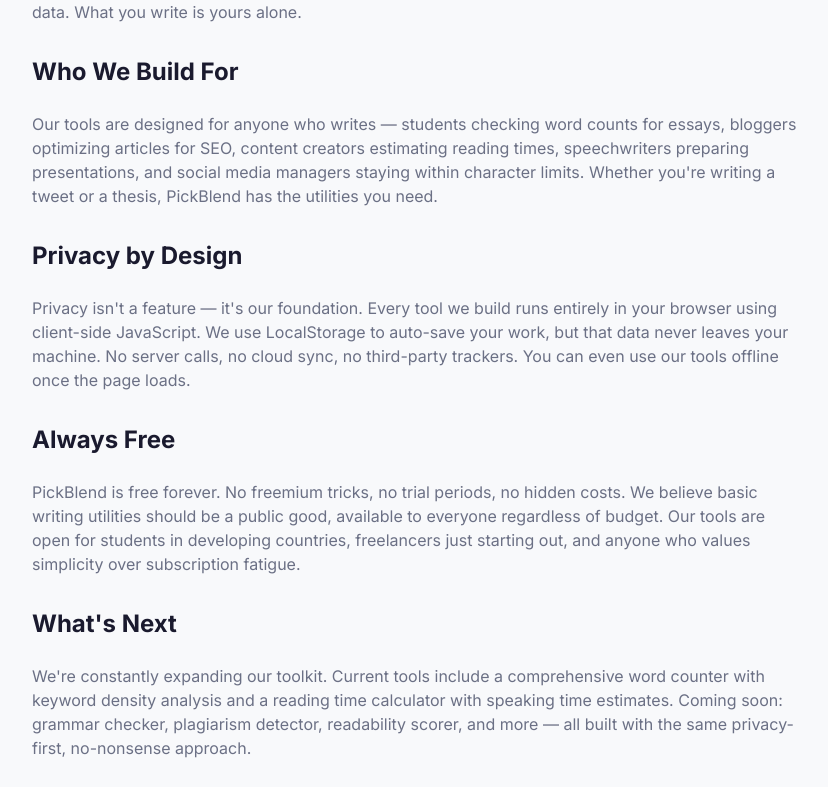
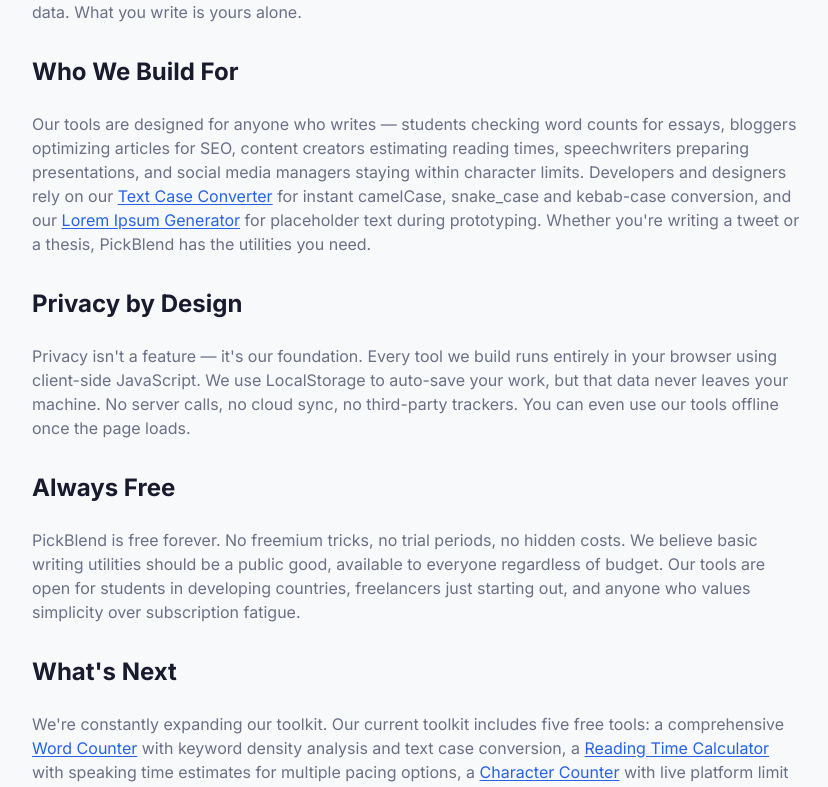
Before and after one commit to MJunaidAsghar60/PickBlend, a Next.js app: page /about in a window 1280 px wide. Shown: the part 509-1296 px from the top of the page, without its empty margins (224-1052 px from the left). Built offline with nearby package versions, Linux system fonts and the light colour scheme.

Commit message:
Update About page: mention all 5 live tools with internal links
Co-Authored-By: Claude Sonnet 4.6 <noreply@anthropic.com>

```diff
--- a/app/about/page.tsx
+++ b/app/about/page.tsx
@@ -1,10 +1,11 @@
 import type { Metadata } from "next";
+import Link from "next/link";
 import { Construction } from "lucide-react";
 
 export const metadata: Metadata = {
   title: "About PickBlend — Free Writing Tools for Everyone",
   description:
-    "PickBlend builds free, privacy-first writing tools for writers, students, and creators. No sign-ups, no ads blocking your work, no data sent to servers.",
+    "PickBlend builds free, privacy-first writing tools including word counter, reading time calculator, character counter, text case converter, and lorem ipsum generator. No sign-up, 100% private.",
   authors: [{ name: "PickBlend" }],
   openGraph: {
     type: "website",
@@ -12,7 +13,7 @@ export const metadata: Metadata = {
     siteName: "PickBlend",
     title: "About PickBlend — Free Writing Tools for Everyone",
     description:
-      "PickBlend builds free, privacy-first writing tools for writers, students, and creators. No sign-ups, no ads blocking your work, no data sent to servers.",
+      "PickBlend builds free, privacy-first writing tools including word counter, reading time calculator, character counter, text case converter, and lorem ipsum generator. No sign-up, 100% private.",
     url: "https://pickblend.com/about",
   },
   twitter: {
@@ -59,7 +60,7 @@ export default function AboutPage() {
 
           <h2 className="mt-8 text-2xl font-bold text-text">Who We Build For</h2>
           <p>
-            Our tools are designed for anyone who writes — students checking word counts for essays, bloggers optimizing articles for SEO, content creators estimating reading times, speechwriters preparing presentations, and social media managers staying within character limits. Whether you&apos;re writing a tweet or a thesis, PickBlend has the utilities you need.
+            Our tools are designed for anyone who writes — students checking word counts for essays, bloggers optimizing articles for SEO, content creators estimating reading times, speechwriters preparing presentations, and social media managers staying within character limits. Developers and designers rely on our <Link href="/tools/case-converter" className="text-primary underline underline-offset-2">Text Case Converter</Link> for instant camelCase, snake_case and kebab-case conversion, and our <Link href="/tools/lorem-ipsum-generator" className="text-primary underline underline-offset-2">Lorem Ipsum Generator</Link> for placeholder text during prototyping. Whether you&apos;re writing a tweet or a thesis, PickBlend has the utilities you need.
           </p>
 
           <h2 className="mt-8 text-2xl font-bold text-text">Privacy by Design</h2>
@@ -74,7 +75,7 @@ export default function AboutPage() {
 
           <h2 className="mt-8 text-2xl font-bold text-text">What&apos;s Next</h2>
           <p>
-            We&apos;re constantly expanding our toolkit. Current tools include a comprehensive word counter with keyword density analysis and a reading time calculator with speaking time estimates. Coming soon: grammar checker, plagiarism detector, readability scorer, and more — all built with the same privacy-first, no-nonsense approach.
+            We&apos;re constantly expanding our toolkit. Our current toolkit includes five free tools: a comprehensive <Link href="/tools/word-counter" className="text-primary underline underline-offset-2">Word Counter</Link> with keyword density analysis and text case conversion, a <Link href="/tools/reading-time-calculator" className="text-primary underline underline-offset-2">Reading Time Calculator</Link> with speaking time estimates for multiple pacing options, a <Link href="/tools/character-counter" className="text-primary underline underline-offset-2">Character Counter</Link> with live platform limit tracking for Twitter, Instagram, SMS and meta tags, a <Link href="/tools/case-converter" className="text-primary underline underline-offset-2">Text Case Converter</Link> supporting ten case formats including camelCase and snake_case, and a <Link href="/tools/lorem-ipsum-generator" className="text-primary underline underline-offset-2">Lorem Ipsum Generator</Link> for placeholder text by paragraphs, sentences or words. Coming soon: grammar checker, plagiarism detector, readability scorer, text diff checker, and more — all built with the same privacy-first, no-nonsense approach.
           </p>
         </div>
       </article>
```
